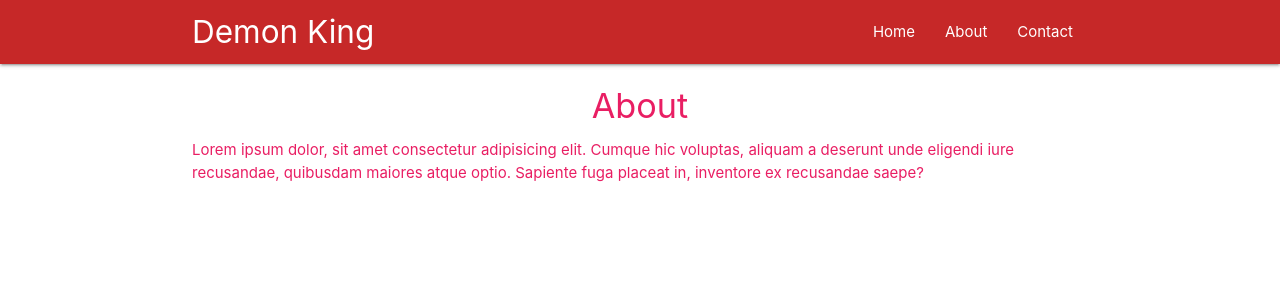
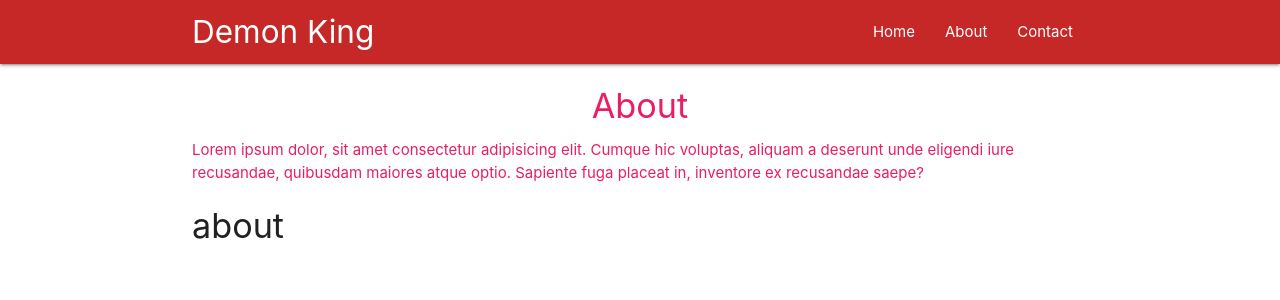
Before and after one commit to lonewolf2580/react-hoc, a React (Create React App) app: page /about in a window 1280 px wide. Shown: the top 300 px of the page. Built offline with nearby package versions, Linux system fonts and the light colour scheme.

Commit message:
Route Params - 1 file modified, 1 added

```diff
--- a/src/App.js
+++ b/src/App.js
@@ -3,6 +3,7 @@
 import Home from './components/Home';
 import About from './components/About';
 import Contact from './components/Contact';
+import Post from './components/Post';
 import { BrowserRouter, Route } from 'react-router-dom';
 
 export default function App() {
@@ -13,6 +14,7 @@
         <Route exact path="/" component={Home} />
         <Route path="/about" component={About} />
         <Route path="/contact" component={Contact} />
+        <Route path="/:post_id" component={Post} />
       </div>
     </BrowserRouter>
   );
--- /dev/null
+++ b/src/components/Post.js
@@ -0,0 +1,24 @@
+import React, { Component } from 'react';
+
+class Post extends Component {
+  state = {
+    id: null,
+  };
+  componentDidMount() {
+    // console.log(this.props.match.params.post_id);
+    let id = this.props.match.params.post_id;
+    this.setState({
+      id: id,
+    });
+    // console.log(id);
+  }
+  render() {
+    return (
+      <div className="container">
+        <h4>{this.state.id}</h4>
+      </div>
+    );
+  }
+}
+
+export default Post;
```
